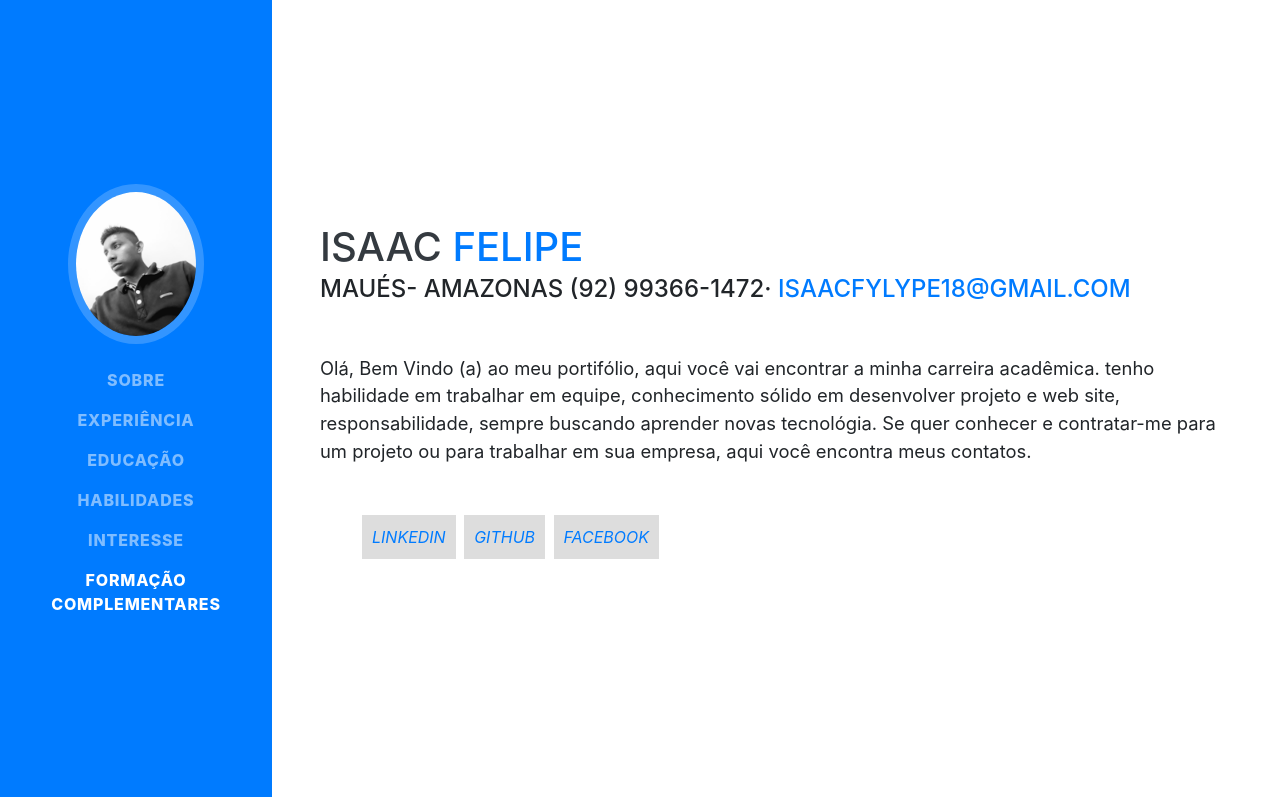
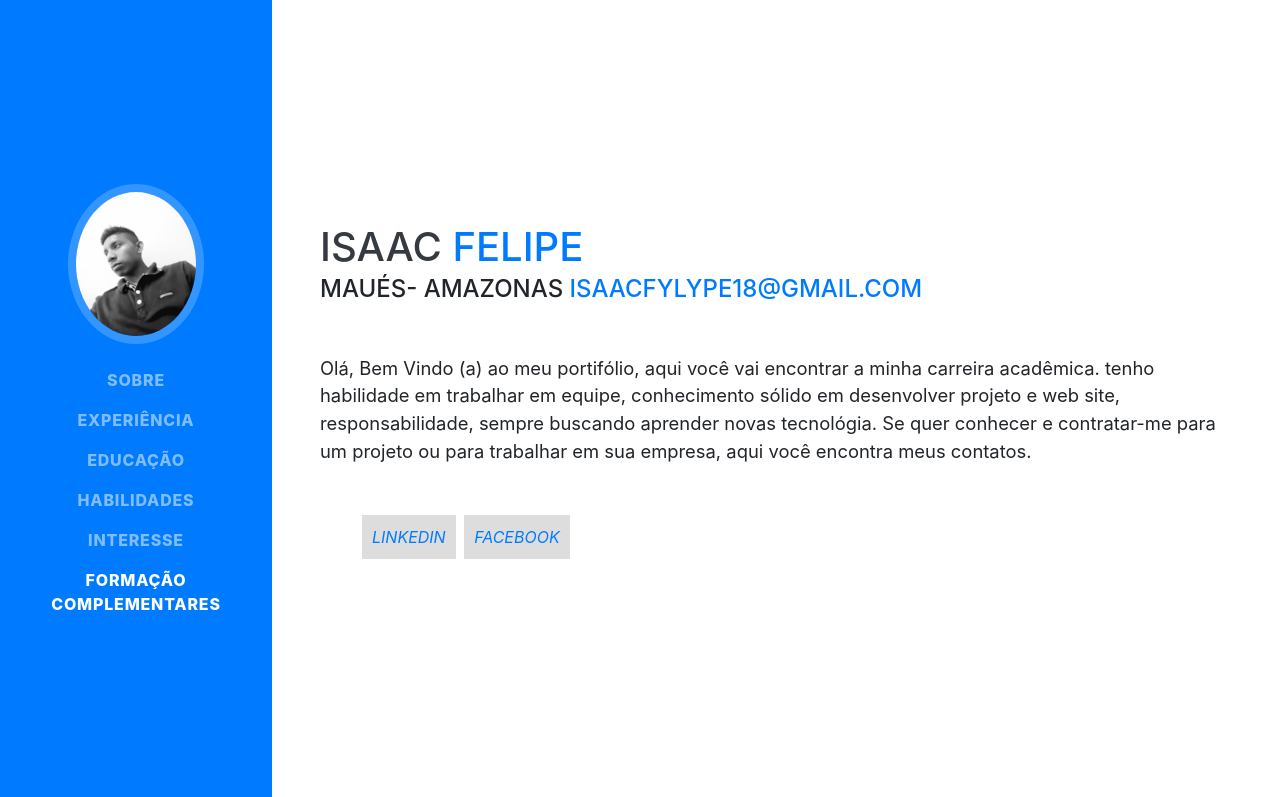
Before and after one commit to isaacfelipe1/projeto-site, a website with bundled scripts: page index.html in a window 1280 px wide. Shown: the top 797 px of the page. Built offline with nearby package versions, Linux system fonts and the light colour scheme; files whose address does not match are found by name; a web font is replaced by a local one.

Commit message:
Update index.html

```diff
--- a/index.html
+++ b/index.html
@@ -86,7 +86,7 @@ nav#menu li:hover{
         <h1 class="mb-0">Isaac
           <span class="text-primary">Felipe</span>
         </h1>
-        <div class="subheading mb-5"> Maués- Amazonas (92) 99366-1472·
+        <div class="subheading mb-5"> Maués- Amazonas
           <a href="mailto:name@email.com">isaacfylype18@gmail.com</a>
         </div>
         <p class="lead mb-5">Olá, Bem Vindo (a) ao meu portifólio, aqui você vai encontrar a minha carreira acadêmica. tenho habilidade em trabalhar em equipe, conhecimento sólido em desenvolver projeto e web site, responsabilidade, sempre buscando aprender novas tecnológia. Se quer conhecer e contratar-me para um projeto ou para trabalhar em sua empresa, aqui você encontra meus contatos. </p>
@@ -96,9 +96,6 @@ nav#menu li:hover{
        <li> <a href="https://www.linkedin.com/in/isaac-felipe-1372731a5">
             <i class=""><span>Linkedin</i>
           </a></span></li>
-         <li> <a href="https://github.com/isaacfelipe1">
-            <i class="">Github</i></li>
-          </a>
           <li><a href="https://m.facebook.com/Isaacfelype">
             <i class=""><span>Facebook</i>
           </a></span></li>
```
